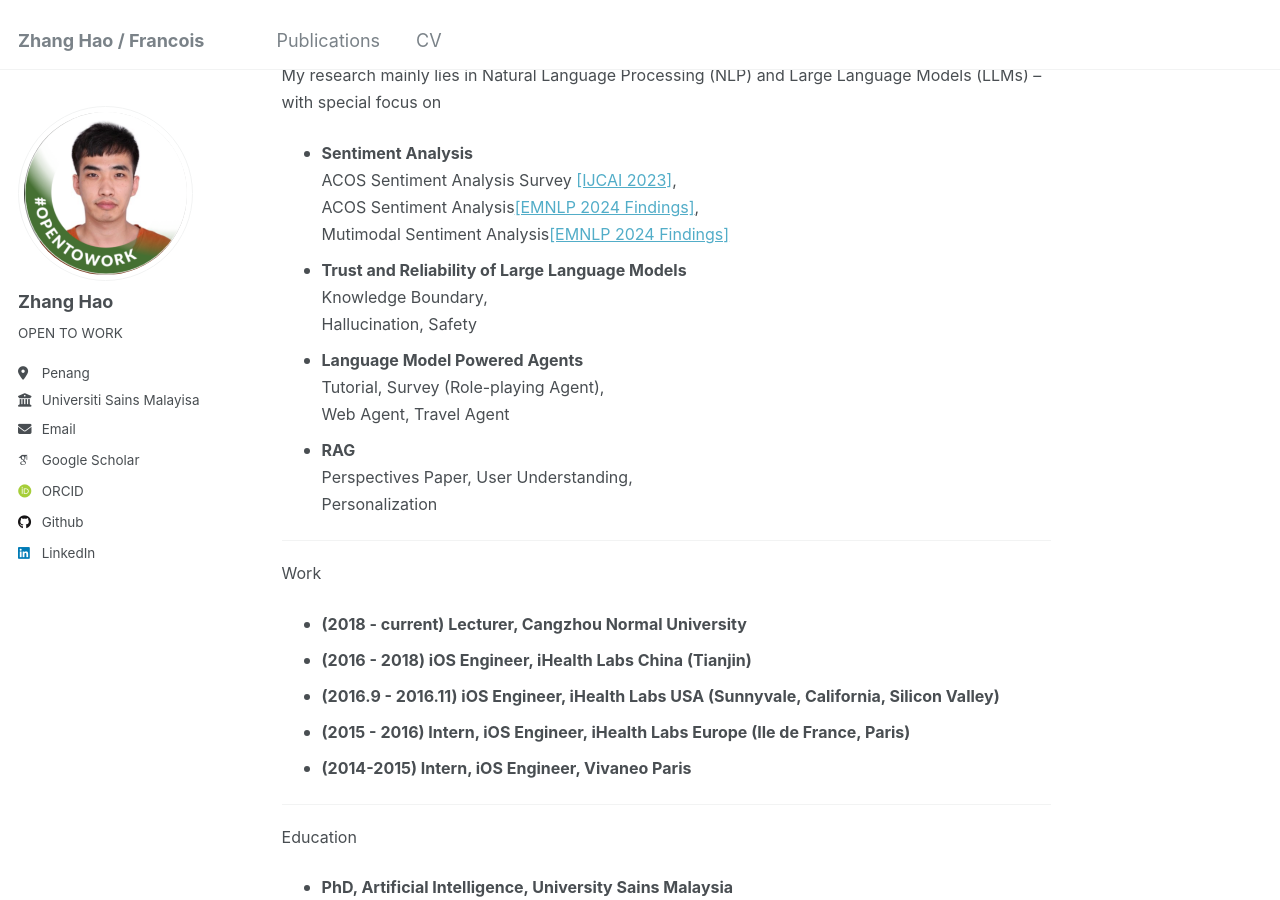
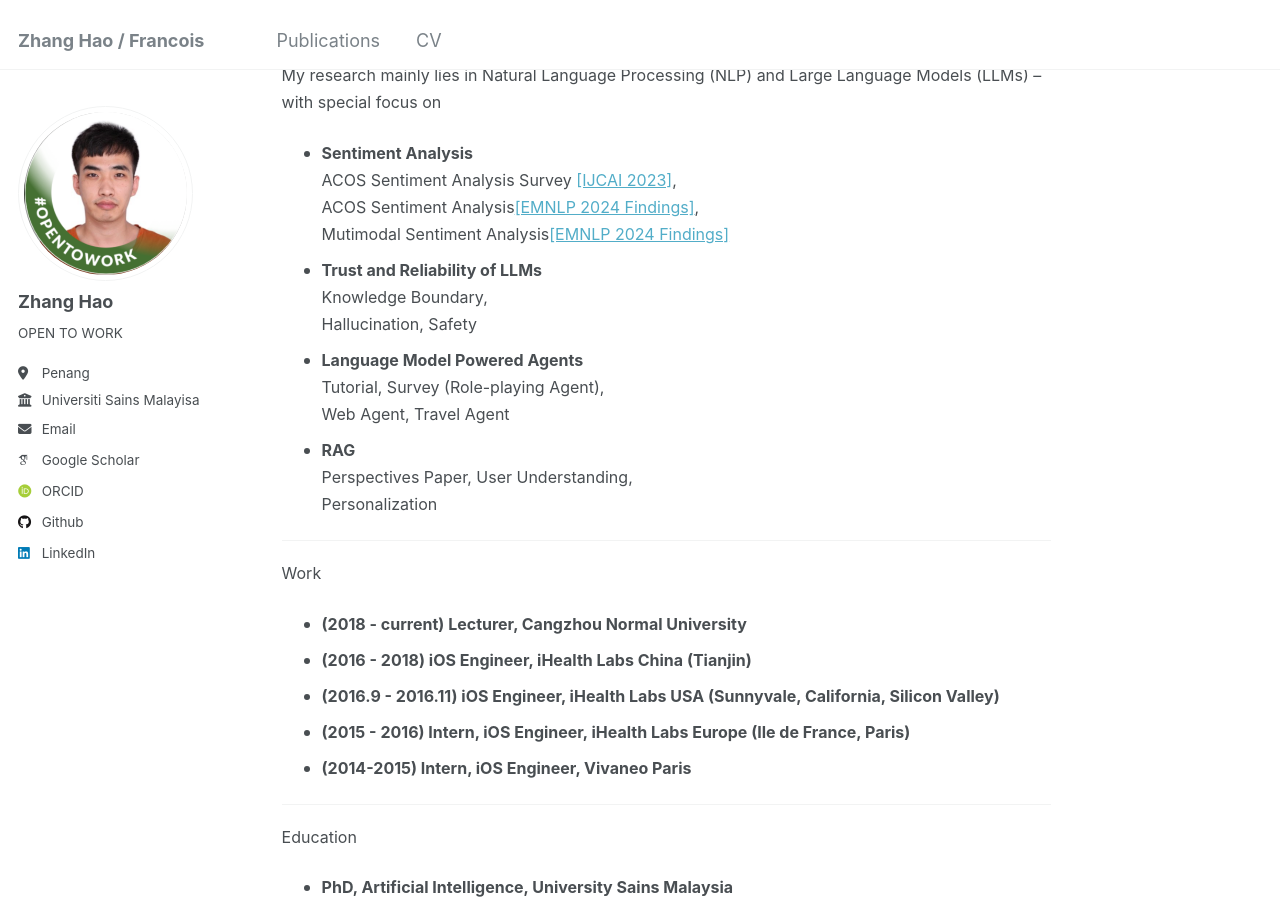
Before and after one commit to sydmou/sydmou.github.io, a Jekyll site: the page built from _pages/about.md, in a window 1280 px wide and 900 px high, scrolled down 516 px. Built offline with Jekyll 4.4.1, drawn with Linux system fonts in a browser that asks for light colours; some web fonts are replaced.

Commit message:
Update about.md

```diff
--- a/_pages/about.md
+++ b/_pages/about.md
@@ -42,7 +42,7 @@ redirect_from:
         My research mainly lies in Natural Language Processing (NLP) and Large Language Models (LLMs) – with special focus on
         <ul>
             <li> <b>Sentiment Analysis</b><br>ACOS Sentiment Analysis Survey <a href="https://arxiv.org/abs/2305.02750">[IJCAI 2023]</a>,<br>ACOS Sentiment Analysis<a href="https://arxiv.org/abs/2403.06769">[EMNLP 2024 Findings]</a>, <br>Mutimodal Sentiment Analysis<a href="https://aclanthology.org/2024.emnlp-main.1175/">[EMNLP 2024 Findings]</a> </li>
-            <li> <b>Trust and Reliability of Large Language Models</b><br>Knowledge Boundary,<br>Hallucination, Safety</li>
+            <li> <b>Trust and Reliability of LLMs</b><br>Knowledge Boundary,<br>Hallucination, Safety</li>
             <li> <b>Language Model Powered Agents</b><br>Tutorial, Survey (Role-playing Agent), <br>Web Agent, Travel Agent</li>
             <li> <b>RAG</b><br>Perspectives Paper, User Understanding,<br>Personalization</li>
         </ul>
```
